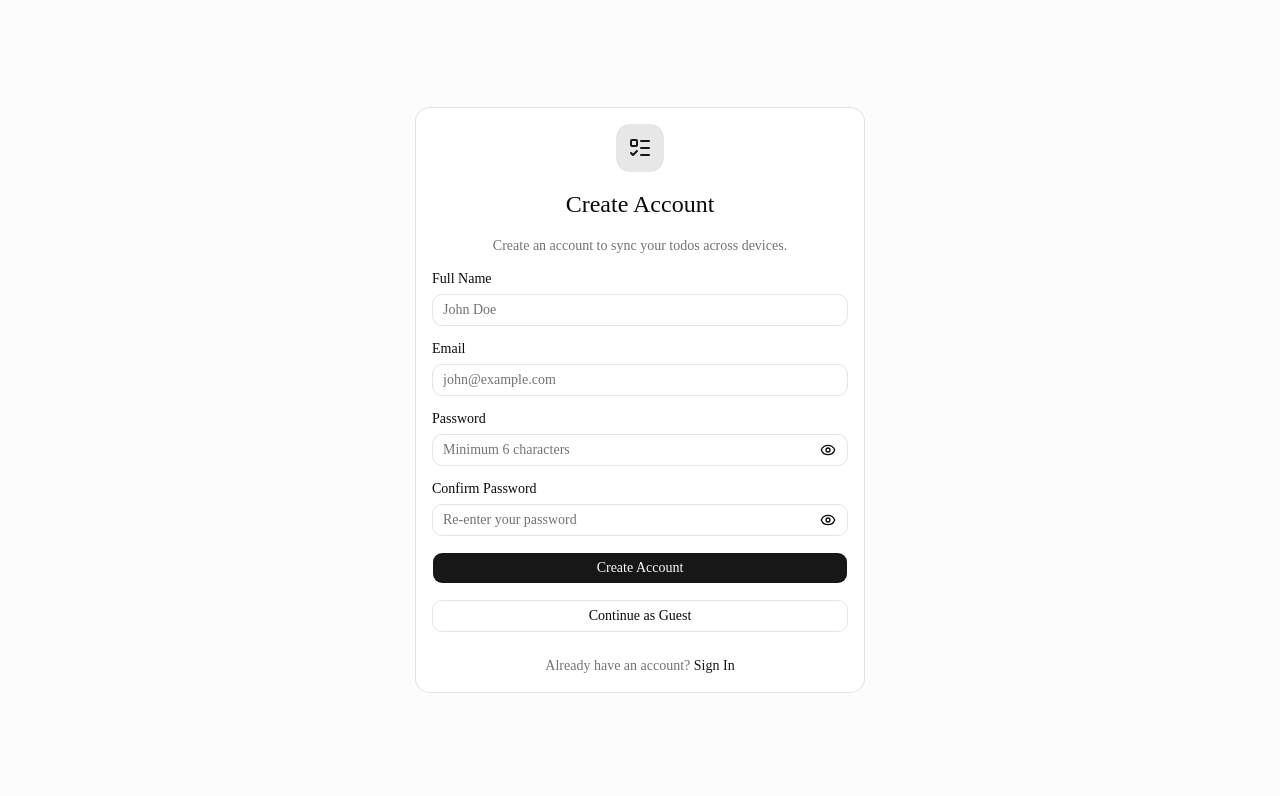
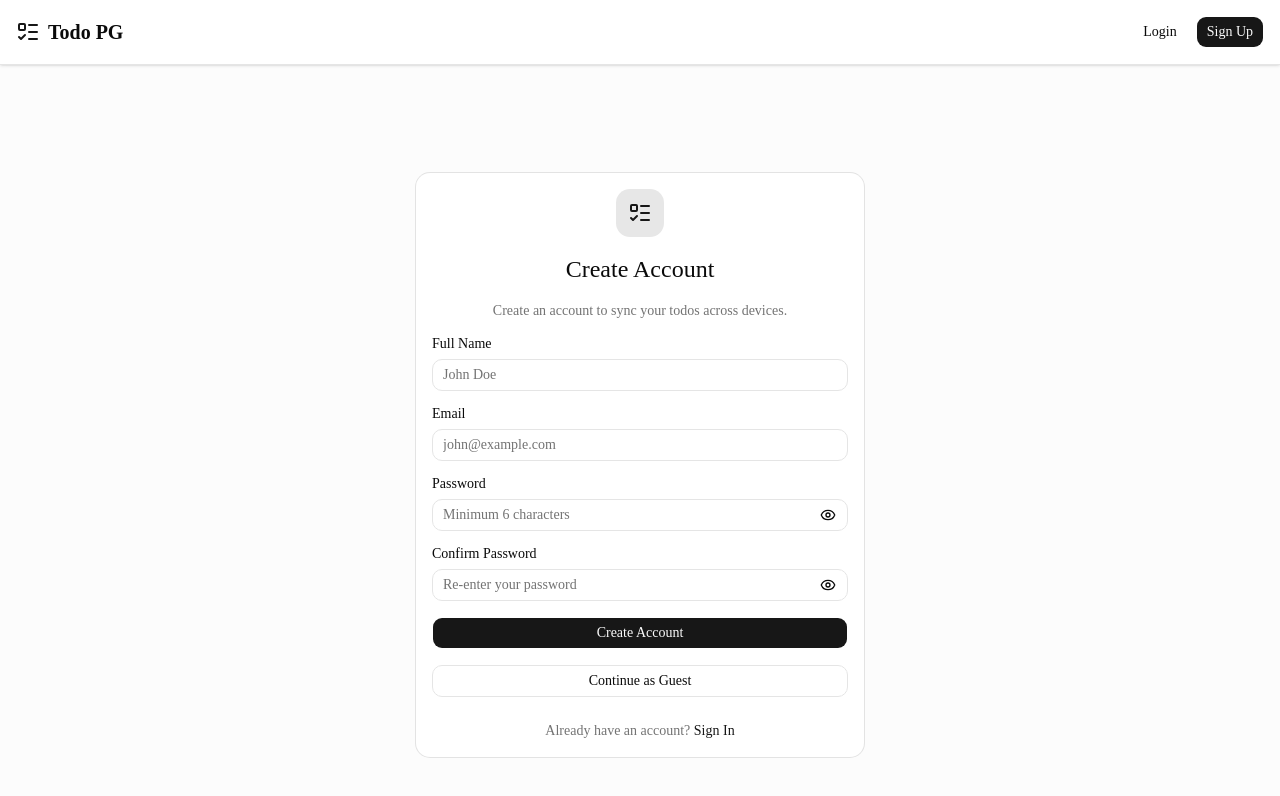
Before and after one commit to Amibiplob/ToDo-PG, a Next.js app: page /register in a window 1280 px wide. Shown: the top 796 px of the page. Built offline with nearby package versions, Linux system fonts and the light colour scheme.

Commit message:
layout change

```diff
--- a/app/layout.tsx
+++ b/app/layout.tsx
@@ -1,33 +1,40 @@
 import type { Metadata } from "next";
 import { Geist, Geist_Mono } from "next/font/google";
 import "./globals.css";
+import Navbar from "@/components/Navbar";
 
 const geistSans = Geist({
   variable: "--font-geist-sans",
   subsets: ["latin"],
+  display: "swap",
 });
 
 const geistMono = Geist_Mono({
   variable: "--font-geist-mono",
   subsets: ["latin"],
+  display: "swap",
 });
 
 export const metadata: Metadata = {
-  title: "Create Next App",
-  description: "Generated by create next app",
+  title: "Todo PG",
+  description: "A simple Todo app with guest mode and cloud sync",
 };
 
 export default function RootLayout({
   children,
-}: Readonly<{
-  children: React.ReactNode;
-}>) {
+}: Readonly<{ children: React.ReactNode }>) {
   return (
     <html
       lang="en"
-      className={`${geistSans.variable} ${geistMono.variable} h-full antialiased`}
+      className={`${geistSans.variable} ${geistMono.variable} h-full antialiased bg-background text-foreground`}
     >
-      <body className="min-h-full flex flex-col">{children}</body>
+      <body className="min-h-full flex flex-col font-sans transition-colors duration-300">
+        {/* Main wrapper */}
+        <div className="flex flex-col min-h-screen">
+          <Navbar />
+          {children}
+        </div>
+      </body>
     </html>
   );
 }
--- a/app/page.tsx
+++ b/app/page.tsx
@@ -2,14 +2,10 @@ import Link from "next/link";
 import { Button } from "@/components/ui/button";
 import { Card, CardContent } from "@/components/ui/card";
 import { CheckCircle2, Cloud, Pencil } from "lucide-react";
-import Navbar from "@/components/Navbar";
 
 export default function HomePage() {
   return (
     <main className="min-h-screen bg-background text-foreground">
-      {/* Navbar */}
-      <Navbar />
-
       {/* Hero Section */}
       <section className="container mx-auto px-4 py-24 lg:flex lg:items-center lg:justify-between lg:gap-12">
         <div className="lg:max-w-lg">
--- a/components/Navbar.tsx
+++ b/components/Navbar.tsx
@@ -9,7 +9,7 @@ export default function Navbar() {
         {/* Logo */}
         <div className="flex items-center gap-2">
           <ListTodo className="h-6 w-6 text-primary" />
-          <span className="text-xl font-bold">Todo PG</span>
+          <Link href="/" className="text-xl font-bold">Todo PG</Link>
         </div>
 
         {/* Links */}
```
